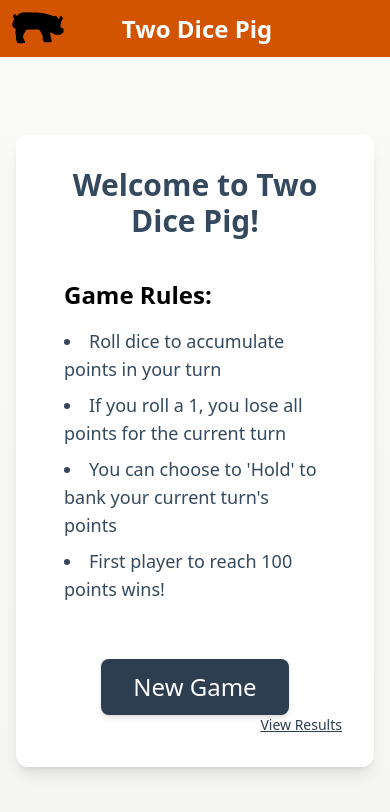
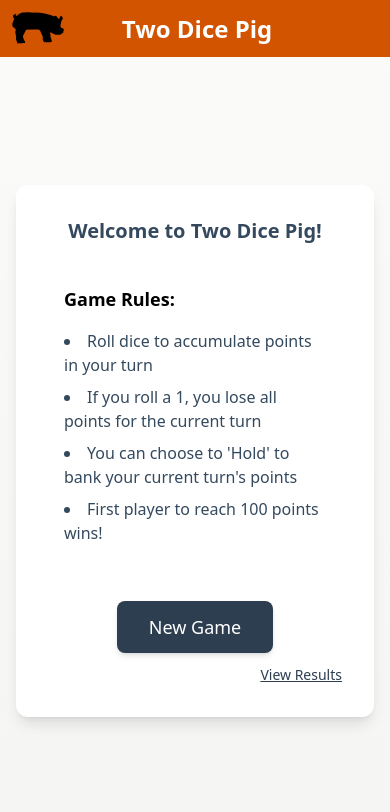
Before and after one commit to mmorris515/pig-game-new, a React (Vite) app: page / in a window 390 px wide. Shown: the top 812 px of the page. Built offline with nearby package versions, Linux system fonts and the light colour scheme; a web font is replaced by a local one.

Commit message:
Adjust text size at small dimensions

```diff
--- a/src/pages/Home/Home.tsx
+++ b/src/pages/Home/Home.tsx
@@ -21,13 +21,15 @@ const HomePage: React.FC = () => {
           title="Welcome Container"
           className="bg-white rounded-xl p-8 shadow-lg max-w-2xl w-full flex flex-col"
         >
-          <h2 className="text-3xl font-bold mb-6 text-wetAsphalt text-center">
+          <h2 className="text-xl md:text-3xl font-bold mb-6 text-wetAsphalt text-center">
             Welcome to Two Dice Pig!
           </h2>
           <div className="mb-6 p-4">
             <div title="Game Rules Container">
-              <h3 className="text-2xl font-semibold mb-4">Game Rules:</h3>
-              <ul className="list-disc list-inside space-y-2 text-wetAsphalt text-lg">
+              <h3 className="text-lg md:text-xl font-semibold mb-4">
+                Game Rules:
+              </h3>
+              <ul className="list-disc list-inside space-y-2 text-wetAsphalt text-md md:text-lg">
                 <li>Roll dice to accumulate points in your turn</li>
                 <li>
                   If you roll a 1, you lose all points for the current turn
@@ -42,14 +44,14 @@ const HomePage: React.FC = () => {
           <div className="mt-4 mx-auto">
             <button
               onClick={handleNewGame}
-              className="bg-midnightBlue text-white px-8 py-3 rounded-lg text-2xl transform hover:scale-105 transition-all shadow-md"
+              className="bg-midnightBlue text-white px-8 py-3 rounded-lg text-lg md:text-2xl transform hover:scale-105 transition-all shadow-md"
             >
               New Game
             </button>
           </div>
           <a
             href="/results"
-            className="text-sm text-midnightBlue underline flex self-end ml-auto"
+            className="text-sm text-midnightBlue underline flex self-end ml-auto mt-3 md:mt-1"
           >
             View Results
           </a>
```
